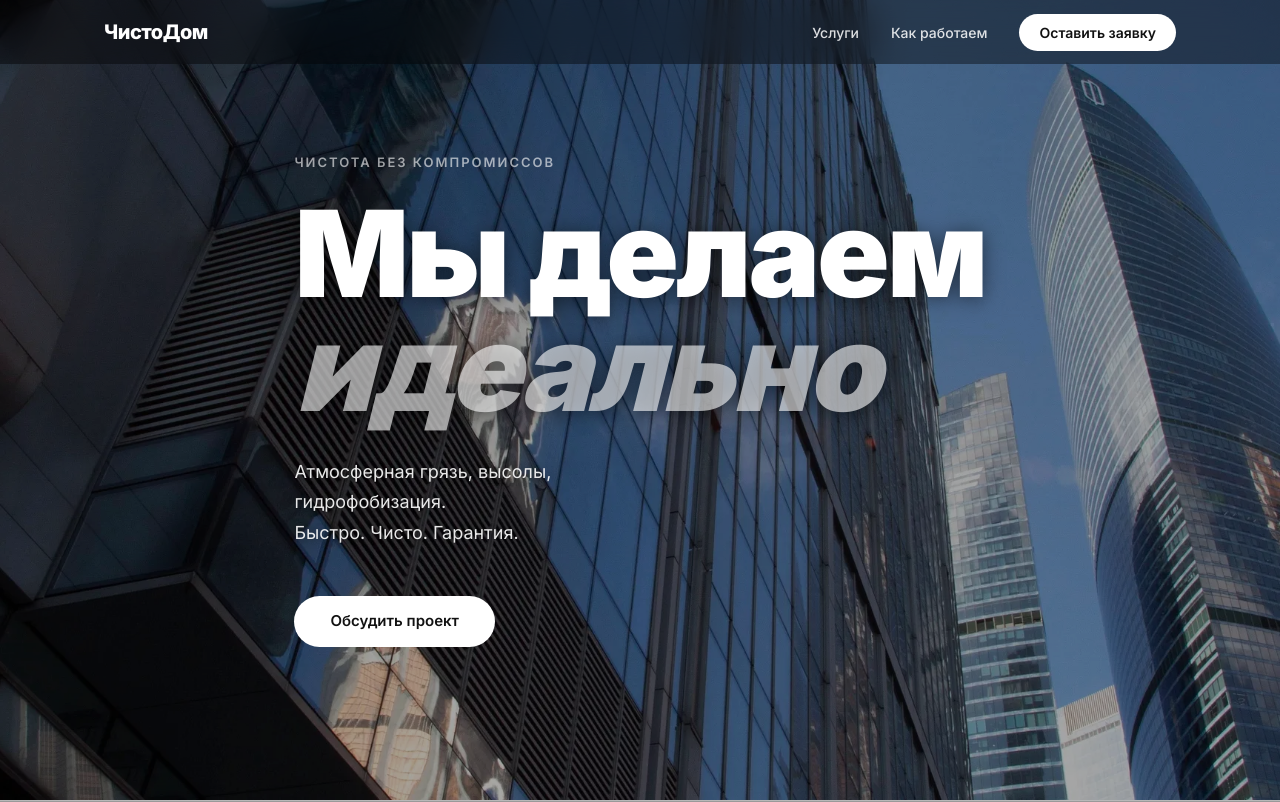
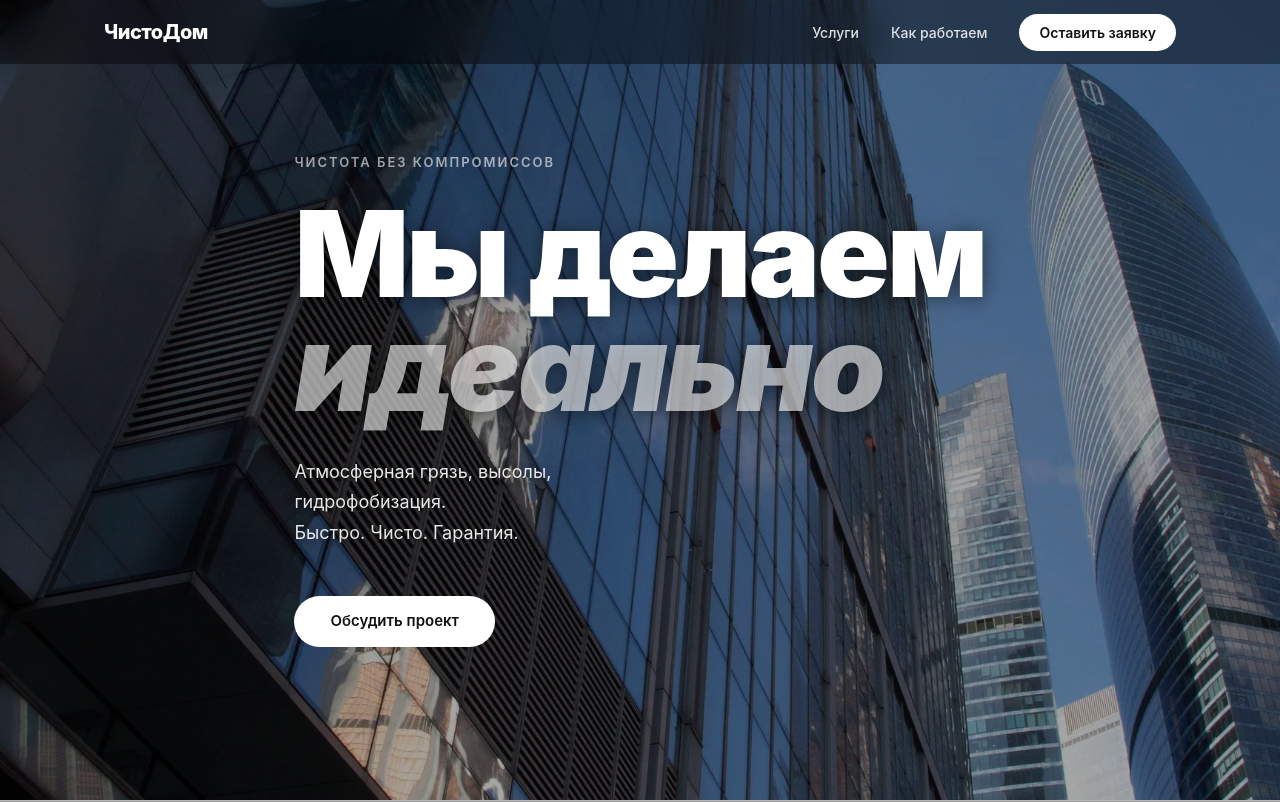
Before and after one commit to lillilpip2-coder/chistodom-site, a plain HTML site: page public/index.html in a window 1280 px wide. Shown: the top 802 px of the page. Drawn offline with Linux system fonts and the light colour scheme.

Commit message:
perf: remove Google Fonts, delete unused images (1.8MB), add caching headers. Total site: 280KB

```diff
--- a/public/css/style.css
+++ b/public/css/style.css
@@ -1,6 +1,6 @@
 *,*::before,*::after{margin:0;padding:0;box-sizing:border-box}
 html{scroll-behavior:smooth}
-body{font-family:'Inter',sans-serif;color:#111;line-height:1.5;-webkit-font-smoothing:antialiased;background:#fff;min-height:100vh}
+body{font-family:-apple-system,BlinkMacSystemFont,'Segoe UI',Roboto,Helvetica,Arial,sans-serif;color:#111;line-height:1.5;-webkit-font-smoothing:antialiased;background:#fff;min-height:100vh}
 .container{max-width:1120px;margin:0 auto;padding:0 24px}
 
 /* HEADER */
--- a/public/index.html
+++ b/public/index.html
@@ -6,8 +6,6 @@
   <title>ЧистоДом — Мытьё фасадов частных домов</title>
   <meta name="description" content="Профессиональное мытьё фасадов частных домов. Атмосферная грязь, высолы, гидрофобизация.">
   <meta name="theme-color" content="#111111">
-  <link rel="preconnect" href="https://fonts.googleapis.com">
-  <link href="https://fonts.googleapis.com/css2?family=Inter:wght@300;400;500;600;700;800;900&display=swap" rel="stylesheet">
   <link rel="preload" as="image" href="images/hero.webp">
   <link rel="stylesheet" href="css/style.css">
   <link rel="icon" href="favicon.png" type="image/png">
```
Also changed, not shown: public/images/before-after.jpg (deleted), public/images/cleaning.jpg (deleted), public/images/hero.jpg (deleted), public/images/house.jpg (deleted), public/images/logo.png (deleted), public/images/logo.svg (deleted), 1 other file.
